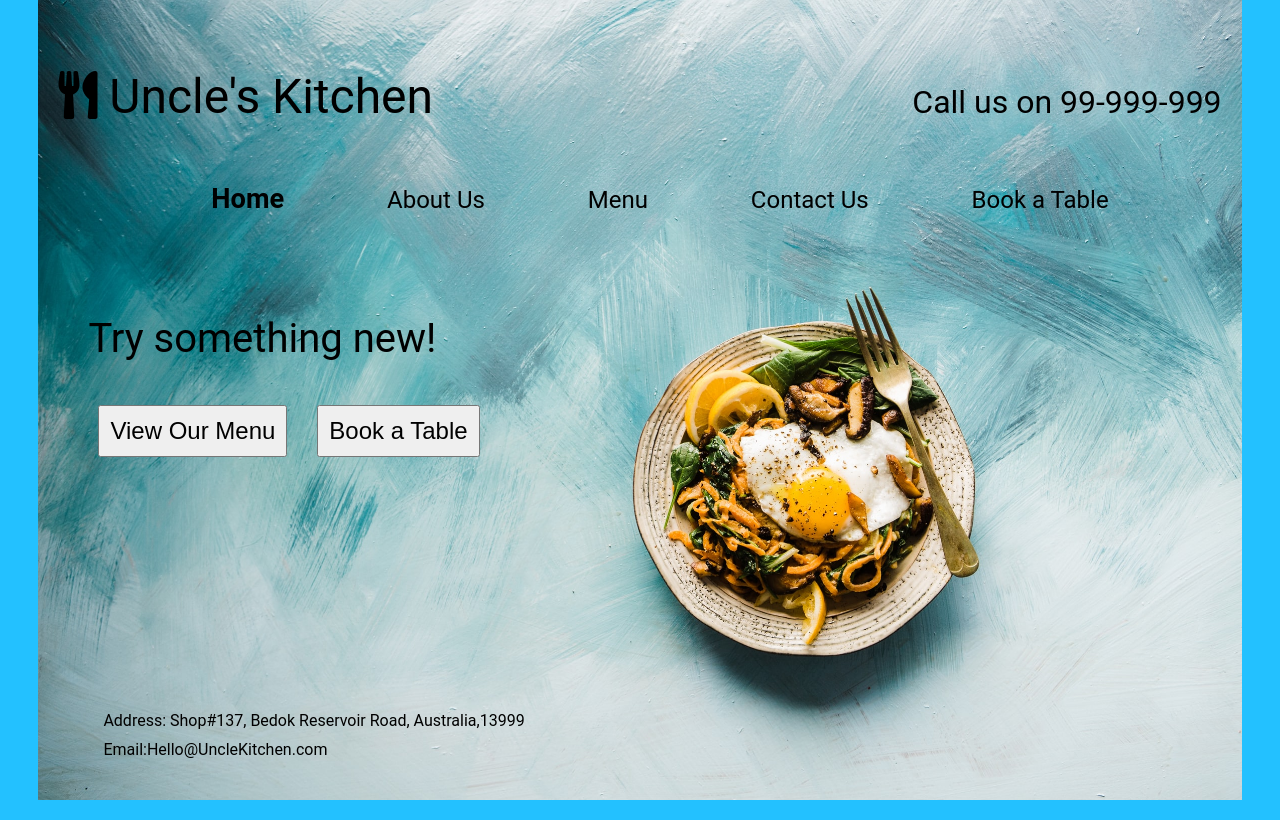
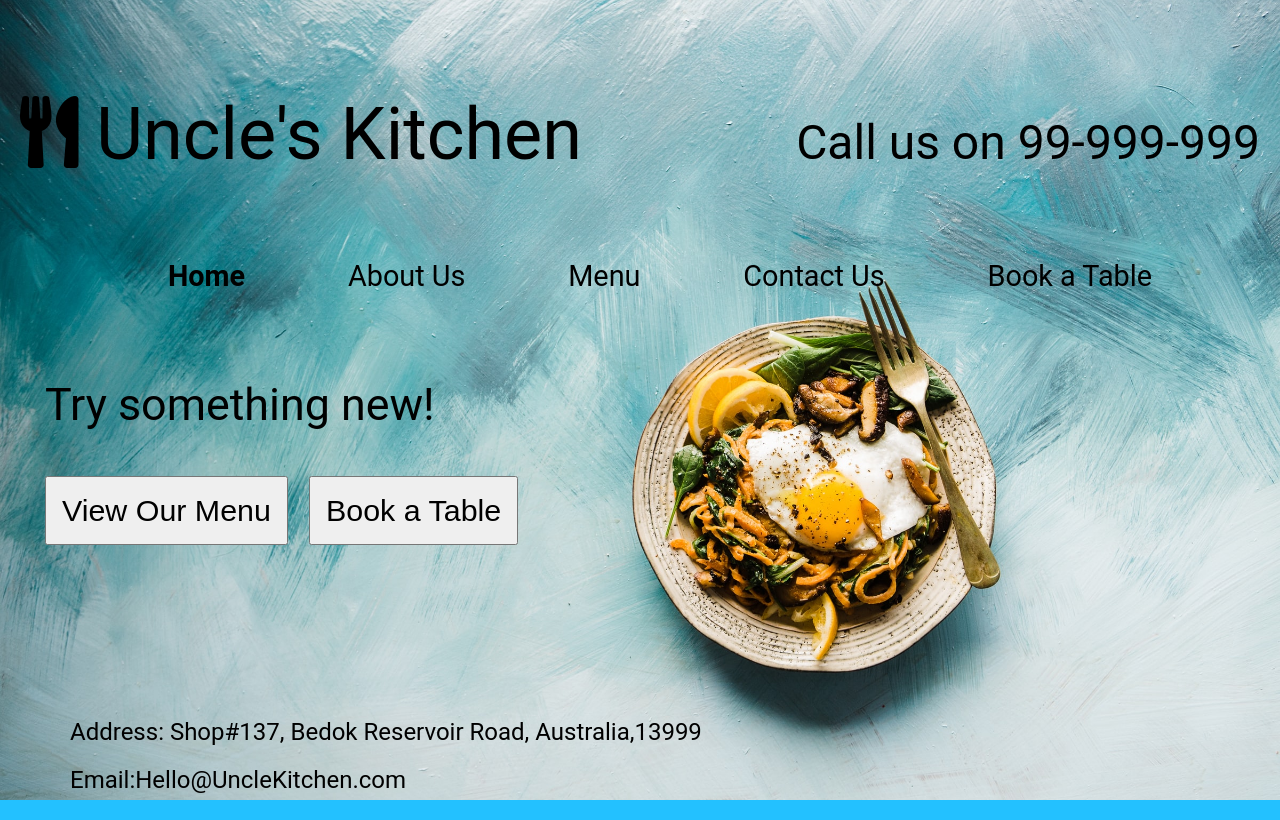
Before and after one commit to contactKunalDixit/Proj9_Icecream_Shop, a plain HTML site: page index.html in a window 1280 px wide. Drawn offline with Linux system fonts and the light colour scheme.

Commit message:
css Mobile First Design

```diff
--- a/index.html
+++ b/index.html
@@ -8,7 +8,7 @@
     <link rel="stylesheet" href="https://cdnjs.cloudflare.com/ajax/libs/font-awesome/5.15.1/css/all.min.css"
         integrity="sha512-+4zCK9k+qNFUR5X+cKL9EIR+ZOhtIloNl9GIKS57V1MyNsYpYcUrUeQc9vNfzsWfV28IaLL3i96P9sdNyeRssA=="
         crossorigin="anonymous" />
-    <link rel="stylesheet" href="style.css">
+    <link rel="stylesheet" href="style3_MobileFirst.css">
 </head>
 
 <body>
--- a/style.css
+++ b/style1_withoutHamburger.css
@@ -138,45 +138,7 @@ nav ul li a {
         font-size: 1.2rem;
     }
 
-    nav ul :not(:first-child) {
-        display: none;
-    }
 
-    /* When the screen is less than 600 pixels wide, hide all links, except for the first one ("Home"). Show the link that contains should open and close the topnav (.icon) */
-
-    topnav a:not(:first-child) {
-        display: none;
-    }
-
-    .topnav a.icon {
-        display: block;
-        font-size: 2rem;
-        margin: 5px;
-    }
-
-    /* The "responsive" class is added to the topnav with JavaScript when the user clicks on the icon. This class makes the topnav look good on small screens (display the links vertically instead of horizontally) */
-
-    .topnav .responsive {
-        position: relative;
-    }
-
-    .topnav .responsive a.icon {
-        position: absolute;
-        right: 0;
-        top: 0;
-    }
-
-    .topnav .responsive a {
-
-        display: block;
-        text-align: left;
-    }
-
-
-    ul .topnav {
-        display: flex;
-        justify-content: flex-start;
-    }
 
     .mainSec {
         margin: 20px;
@@ -190,29 +152,3 @@ nav ul li a {
         margin: 0 8px;
         padding: 8px;
     }
-
-
-
-    .topnav a:not(:first-child) {display: none;}
-    .topnav a.icon {
-      float: right;
-      display: block;
-    }
-  }
-/*
-  @media screen and (max-width: 600px) {
-    .topnav.responsive {position: relative;}
-    .topnav.responsive .icon {
-      position: absolute;
-      right: 0;
-      top: 0;
-    }
-    .topnav.responsive li  {
-
-        float: none;
-        display: block;
-        text-align: left;
-
-    }
-
-} */
--- /dev/null
+++ b/style3_MobileFirst.css
@@ -0,0 +1,298 @@
+@import url('https://fonts.googleapis.com/css2?family=Itim&display=swap');
+
+html {
+    font-size: 16px;
+}
+
+* {
+    box-sizing: border-box;
+}
+
+body {
+    font-family: "Roboto", sans-serif;
+    margin: 0;
+    background-color: rgb(35, 193, 255);
+}
+
+.container {
+    width: 94%;
+    max-width: 100%;
+    min-height: 100vh;
+    margin: auto;
+    padding: 20px;
+    background-image: url("brooke-lark-4J059aGa5s4-unsplash_large.jpg");
+    background-size: cover;
+    background-repeat: no-repeat;
+    background-position: center center;
+
+    display: flex;
+    flex-direction: column;
+    justify-content: space-between;
+}
+
+
+.heading {
+    display: flex;
+    justify-content: space-between;
+    align-items: baseline;
+}
+
+.heading .logo {
+    font-size: 2.5rem;
+    min-width: 279px;
+}
+
+#ctc {
+    font-size: 1.5rem;
+}
+
+nav ul {
+    display: flex;
+    justify-content: space-evenly;
+    align-items: baseline;
+    /* font-size: 1.4rem; */
+    list-style: none;
+    margin: 10px;
+}
+
+nav ul li {
+    font-size: 1.4rem;
+}
+
+nav a {
+    padding: 5px;
+}
+
+nav a:hover {
+    background-color: rgb(23, 22, 105);
+    color: white;
+}
+
+.highlight {
+    font-weight: bolder;
+}
+
+
+nav ul li a {
+    text-decoration: none;
+    color: black;
+}
+
+.icon {
+    display: none;
+}
+
+.mainSec {
+    margin: 30px;
+    padding-top: 30px;
+    font-size: 2rem;
+    display: flex;
+    flex-direction: column;
+
+}
+
+.mainSec button {
+    font-size: 1.4rem;
+    margin-right: 5px;
+    padding: 10px;
+}
+
+.subCont2 ul {
+    list-style: none;
+}
+
+.subCont2 ul li {
+    padding: 5px;
+}
+
+
+
+@media only screen and (max-width: 600px) {
+    .container {
+        width: 100%;
+        min-width: 544px;
+
+        padding: 15px;
+        justify-content: space-between;
+    }
+
+    .heading .logo {
+        font-size: 2.0rem;
+        min-width: 279px;
+    }
+
+    #ctc {
+        font-size: 1.3rem;
+    }
+
+    nav ul {
+        margin: 0px;
+    }
+
+    nav ul li {
+        font-size: 1.2rem;
+    }
+
+    .mainSec {
+        margin: 25px;
+        padding-top: 25px;
+        font-size: 1.8rem;
+    }
+
+    .mainSec button {
+        font-size: 1.3rem;
+        margin-right: 5px;
+        padding: 8px;
+    }
+
+}
+
+@media only screen and (min-width: 600px) {
+    .container {
+        width: 100%;
+
+        /* min-width:707px; */
+    }
+}
+
+@media only screen and (min-width: 768px) {
+    .container {
+        padding: 20px;
+
+    }
+
+    .heading .logo {
+        font-size: 2.5rem;
+
+    }
+
+    #ctc {
+        font-size: 1.5rem;
+    }
+
+    nav ul li {
+        font-size: 1.4rem;
+    }
+
+    .mainSec {
+        margin: 25px;
+        padding-top: 20px;
+        font-size: 2.2rem;
+        display: flex;
+        flex-direction: column;
+
+    }
+
+    .mainSec button {
+        font-size: 1.5rem;
+        margin-right: 5px;
+        padding: 10px;
+    }
+
+
+    .subCont2 ul li {
+        padding: 5px;
+        font-size: 1.2rem;
+    }
+
+    .subCont2 {
+        margin-bottom: -25px;
+    }
+
+}
+
+@media only screen and (min-width: 992px) {
+    .container {
+        padding: 20px;
+
+    }
+
+    .heading .logo {
+        font-size: 3.5rem;
+
+    }
+
+    #ctc {
+        font-size: 2rem;
+    }
+
+    nav ul li {
+        font-size: 1.6rem;
+    }
+
+    .mainSec {
+        margin: 25px;
+        padding-top: 15px;
+        font-size: 2.4rem;
+        display: flex;
+        flex-direction: column;
+
+    }
+
+    .mainSec button {
+        font-size: 1.7rem;
+        margin-right: 10px;
+        padding: 12px;
+    }
+
+
+    .subCont2 ul li {
+        padding: 10px;
+        font-size: 1.3rem;
+    }
+
+    .subCont2 {
+        margin-bottom: -45px;
+    }
+
+}
+
+
+@media only screen and (min-width: 1200px) {
+    .container {
+        padding: 20px;
+        max-width: 1400px;
+
+    }
+
+    .heading .logo {
+        font-size: 4.5rem;
+
+    }
+
+    #ctc {
+        font-size: 3rem;
+    }
+
+    nav ul li {
+        font-size: 1.8rem;
+    }
+
+    .mainSec {
+        margin: 25px;
+        padding-top: 15px;
+        font-size: 2.8rem;
+        display: flex;
+        flex-direction: column;
+
+    }
+
+    .mainSec button {
+        font-size: 1.9rem;
+        margin-right: 10px;
+        padding: 15px;
+    }
+
+
+
+
+    .subCont2 ul li {
+        padding: 10px;
+        font-size: 1.5rem;
+    }
+
+    .subCont2 {
+        margin-bottom: -40px;
+    }
+
+}
```
Also changed, not shown: style2_hamburger.css (added, +74 -0 lines).
